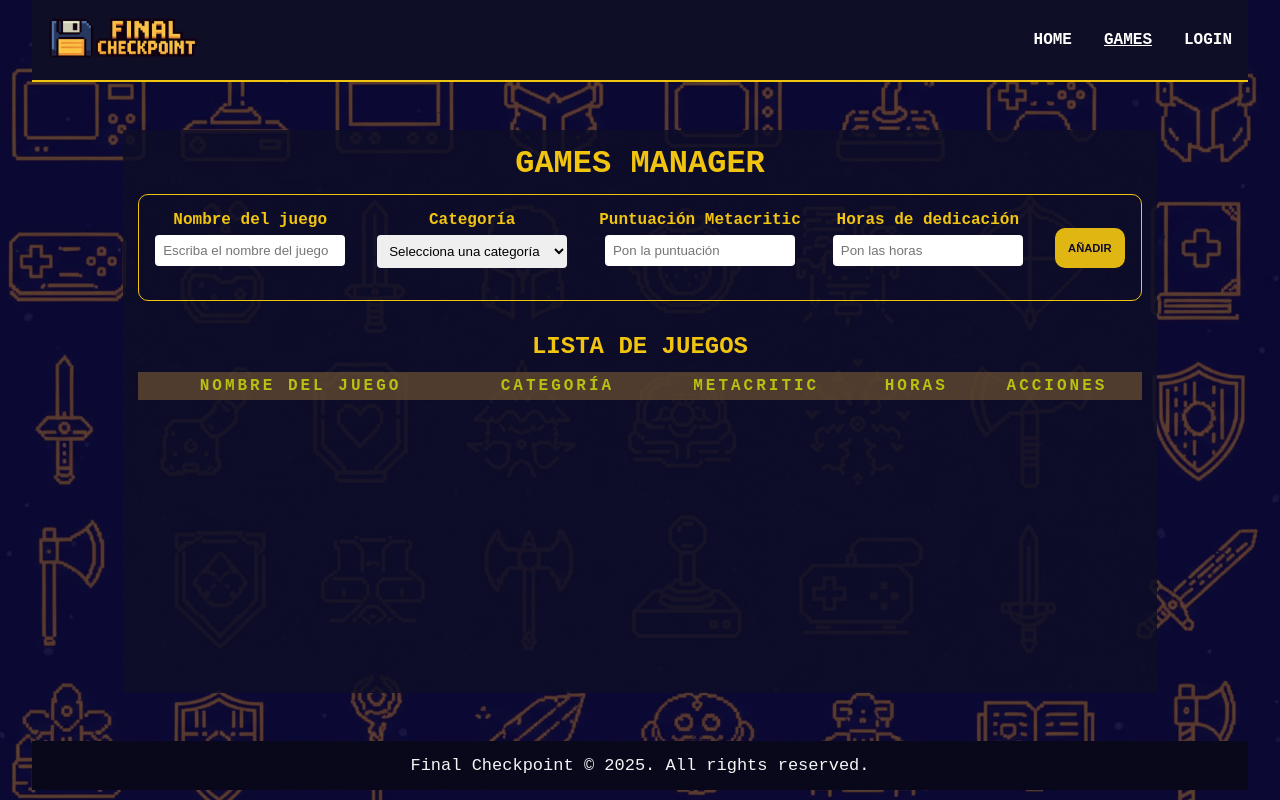
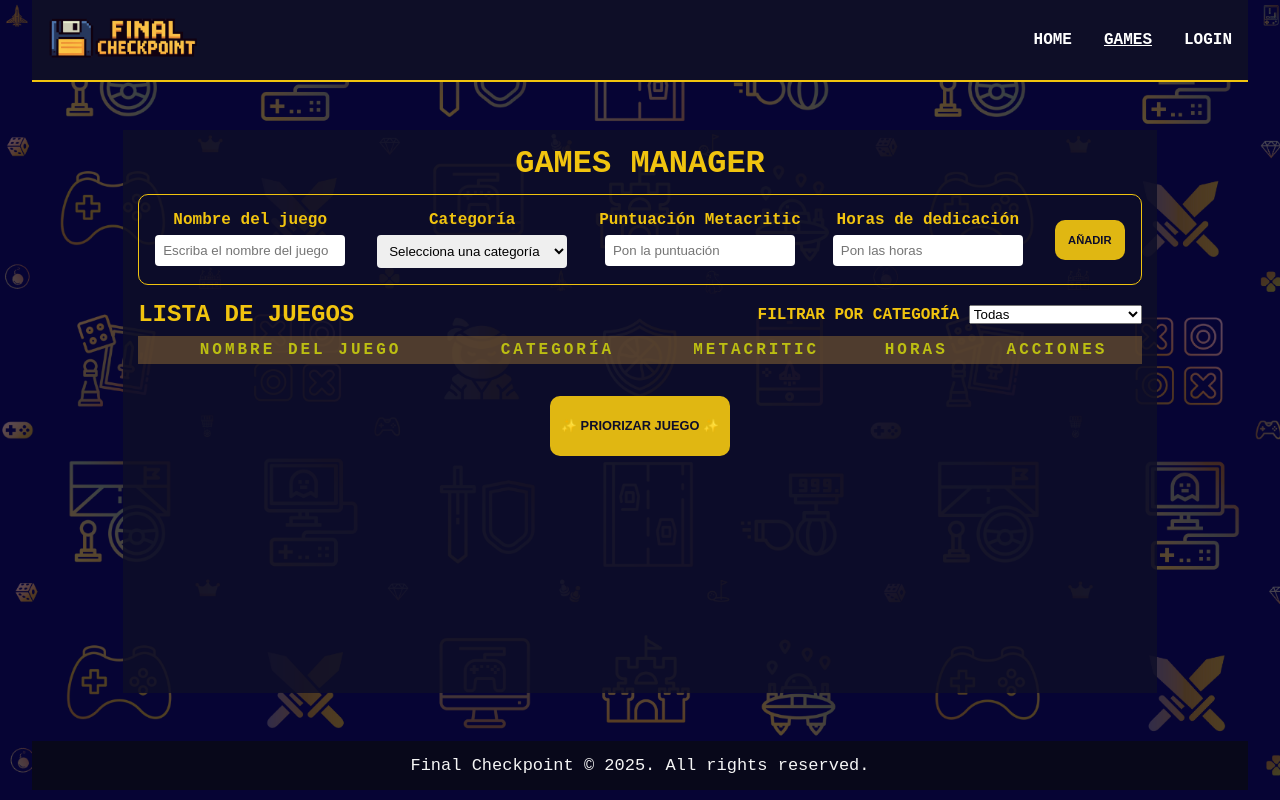
Before and after one commit to rleao12/proyecto-final-EOI, a Vue app in the folder vue-finalcheckpoint/: page /games in a window 1280 px wide. Built offline with nearby package versions, Linux system fonts and the light colour scheme.

Commit message:
boton de priorizar funcionar

```diff
--- a/vue-finalcheckpoint/src/assets/css/main.css
+++ b/vue-finalcheckpoint/src/assets/css/main.css
@@ -20,7 +20,7 @@ body {
   min-height: 100vh;
   font-family: 'Courier New', Courier, monospace;
   text-align: center;
-  background-image: url(/img/mainBackground.png);
+  background-image: url(/img/bg-body.png);
 }
 
 body.home-page {
@@ -29,12 +29,22 @@ body.home-page {
   animation: scrollBackground 30s linear infinite;
 }
 
+body.home-page h2 {
+  color: #f1c40f;
+  margin-top: 2rem;
+  margin-bottom: 0.75rem;
+}
+
 body.login-page {
   background-size: cover;
 }
 
 body.games-page {
   background-size: cover;
+}
+
+body.games-page h2 {
+  color: #f1c40f;
 }
 
 header {
@@ -65,12 +75,6 @@ nav a.router-link-active {
 
 h1 {
   color: #f1c40f;
-  margin-bottom: 0.75rem;
-}
-
-h2 {
-  color: #f1c40f;
-  margin-top: 2rem;
   margin-bottom: 0.75rem;
 }
 
--- a/vue-finalcheckpoint/src/components/GamesForm.vue
+++ b/vue-finalcheckpoint/src/components/GamesForm.vue
@@ -1,7 +1,8 @@
 <script setup>
-import { ref, computed } from 'vue'
+import { ref, computed, defineEmits } from 'vue'
 import { useStorage } from '@vueuse/core';
 import GamesList from './GamesList.vue';
+import PriorizeBtn from './PriorizeBtn.vue';
 
 const games = useStorage("games", [])
 const editingId = ref(null)
@@ -53,7 +54,6 @@ function completeGame(id) {
     game.done = !game.done;
   }
 }
-
 const sortedGames = computed(() => {
   return [...games.value].sort((a, b) => a.done - b.done);
 });
@@ -70,11 +70,14 @@ function editGame(id) {
     editingId.value = id
   }
 }
-
 function deleteGame(id) {
   const index = games.value.findIndex(game => game.id === id)
   if (index === -1) return
     games.value.splice(index, 1)
+}
+const prioritizedGame = ref(null);
+function handlePriorized(game) {
+  prioritizedGame.value = game;
 }
 </script>
 
@@ -102,7 +105,7 @@ function deleteGame(id) {
 
     <div class="form-group">
       <label>Puntuación Metacritic</label>
-      <input id="metacritic-score" v-model.number="newGame.metacriticScore" placeholder="Pon la puntuación" type="number" min="0" max="10" step="0.1" required />
+      <input id="metacritic-score" v-model.number="newGame.metacriticScore" placeholder="Pon la puntuación" type="number" min="0" max="100" step="0.1" required />
     </div>
 
     <div class="form-group">
@@ -115,7 +118,12 @@ function deleteGame(id) {
     </button>
 </form>
 <GamesList :games="sortedGames" :deleteGame="deleteGame" :completeGame="completeGame" :editGame="editGame" />
-
+<PriorizeBtn :games="games" @priorized="handlePriorized" />
+<div v-if="prioritizedGame" class="prioritized-highlight">
+  <h3>🎯 JUEGO PRIORITARIO:</h3>
+  <p>{{ prioritizedGame.gameName }} ({{ prioritizedGame.gameCategory }})</p>
+  <h3> ¡A POR EL FINAL CHECKPOINT! 🏆</h3>
+</div>
 </template>
 
 <style scoped>
@@ -131,7 +139,6 @@ function deleteGame(id) {
 }
 
 .form-group {
-  margin-bottom: 1rem;
   margin-right: 2rem;
 }
 
@@ -169,4 +176,26 @@ input, select {
 .submit-btn:hover {
   background-color: #ffd700;
 }
+.prioritized-highlight h3,
+.prioritized-highlight p {
+  margin: 0 0.5rem;
+  align-items: center;
+  line-height: 1.2;
+
+}
+.prioritized-highlight {
+  display: flex;
+  background-color:#e0b712;
+  padding: 1rem;
+  margin-top: 2rem;
+  border-radius: 10px;
+  box-shadow: 0 0 10px #ffd900;
+  color: #0d0d2b;
+  font-weight: bold;
+  font-size: 1rem;
+  width: auto;
+  text-align: center;
+  justify-content: center;
+  align-items: center;
+}
 </style>
--- a/vue-finalcheckpoint/src/components/GamesList.vue
+++ b/vue-finalcheckpoint/src/components/GamesList.vue
@@ -1,21 +1,40 @@
 <script setup>
-import { defineProps} from 'vue';
+import { ref, computed, defineProps, defineEmits} from 'vue';
 
-defineProps({
+const { games, deleteGame, completeGame, editGame } = defineProps({
   games: Array,
   deleteGame: Function,
   completeGame: Function,
   editGame: Function
-})
+});
 
 
-
-
+const selectedCategory = ref('Todas');
+const filteredGames = computed(() => {
+  if (selectedCategory.value === 'Todas') return games;
+  return games.filter(game => game.gameCategory === selectedCategory.value);
+});
 </script>
 
 <template>
 <div class="game-list">
+  <div class="listHeadings">
     <h2>LISTA DE JUEGOS</h2>
+    <filter> FILTRAR POR CATEGORÍA
+      <select v-model="selectedCategory" required>
+        <option disabled value="">Selecciona una categoría</option>
+        <option>Todas</option>
+        <option>Aventura</option>
+        <option>Acción</option>
+        <option>Combate</option>
+        <option>RPG</option>
+        <option>Shooter</option>
+        <option>Deporte</option>
+        <option>Carrera</option>
+        <option>Otra</option>
+      </select>
+    </filter>
+  </div>
   <table class="game-table">
     <thead>
       <tr>
@@ -27,7 +46,7 @@ defineProps({
       </tr>
     </thead>
     <tbody>
-      <tr :class="{completed: game.done}" v-for="game in games" :key="game.id">
+      <tr v-for="game in filteredGames" :key="game.id" :class="{ completed: game.done }">
         <td>{{ game.gameName }}</td>
         <td>{{ game.gameCategory }}</td>
         <td>{{ game.metacriticScore }}</td>
@@ -43,41 +62,43 @@ defineProps({
     </tbody>
   </table>
 </div>
-
 </template>
 
 <style scoped>
+.listHeadings {
+  color: #f1c40f;
+  font-weight: bold;
+  display: flex;
+  justify-content:space-between;
+  align-items: center;
+  margin-top: 1rem;
+  margin-bottom: 0.5rem;
+}
 .game-table {
   color: #ffffff;
   width: 100%;
   border-collapse: collapse;
 }
-
 thead {
   background: #745732a6;
   color: #bcbe12;
 }
-
 th {
   padding: 0.3rem;
   font-size: 1rem;
   letter-spacing: 3px;
 }
-
 td {
   margin-bottom: 5px;
   margin-top: 10px;
   padding: 10px;
 }
-
 tbody {
   color: whitesmoke;
 }
-
 tbody tr {
   border-bottom: 1px solid #ccc;
 }
-
 .actions-btn {
   display:flex;
   align-items: center;
@@ -85,7 +106,6 @@ tbody tr {
   gap: 1rem;
   height: 100%;
 }
-
 .completed {
   background-color: #2a2a2a;
   color: #777;
--- /dev/null
+++ b/vue-finalcheckpoint/src/components/PriorizeBtn.vue
@@ -0,0 +1,40 @@
+<script setup>
+const props = defineProps({ games: Array });
+const emit = defineEmits(['priorized']);
+
+function usePriorize() {
+  const validGames = props.games.filter(game => !game.done && game.dedicationHours > 0);
+  const prioritizedGames = [...validGames].sort((a, b) => {
+    const priorityA = a.metacriticScore / a.dedicationHours;
+    const priorityB = b.metacriticScore / b.dedicationHours;
+    return priorityB - priorityA;
+  });
+  const topGame = prioritizedGames[0] || null;
+  emit('priorized', topGame);
+}
+</script>
+
+<template>
+<button class="priorize-btn" @click="usePriorize">✨ PRIORIZAR JUEGO ✨</button>
+</template>
+
+<style scoped>
+.priorize-btn {
+  display: flexbox;
+  margin-top: 2rem;
+  padding: 0.7rem 0.7rem;
+  border: none;
+  border-radius: 10px;
+  background-color: #e0b712;
+  color: #0d0d2b;
+  font-size: 0.8rem;
+  font-weight: bold;
+  cursor: pointer;
+  text-decoration: none;
+  width: auto;
+  height: 60px;
+  align-items: center;
+  justify-content: center;
+}
+
+</style>
```
Also changed, not shown: vue-finalcheckpoint/public/img/bg-body.png (added), vue-finalcheckpoint/public/img/bg-body2.png (renamed from vue-finalcheckpoint/public/img/mainBackground.png). Lines whose indentation alone changed are shown as unchanged.
